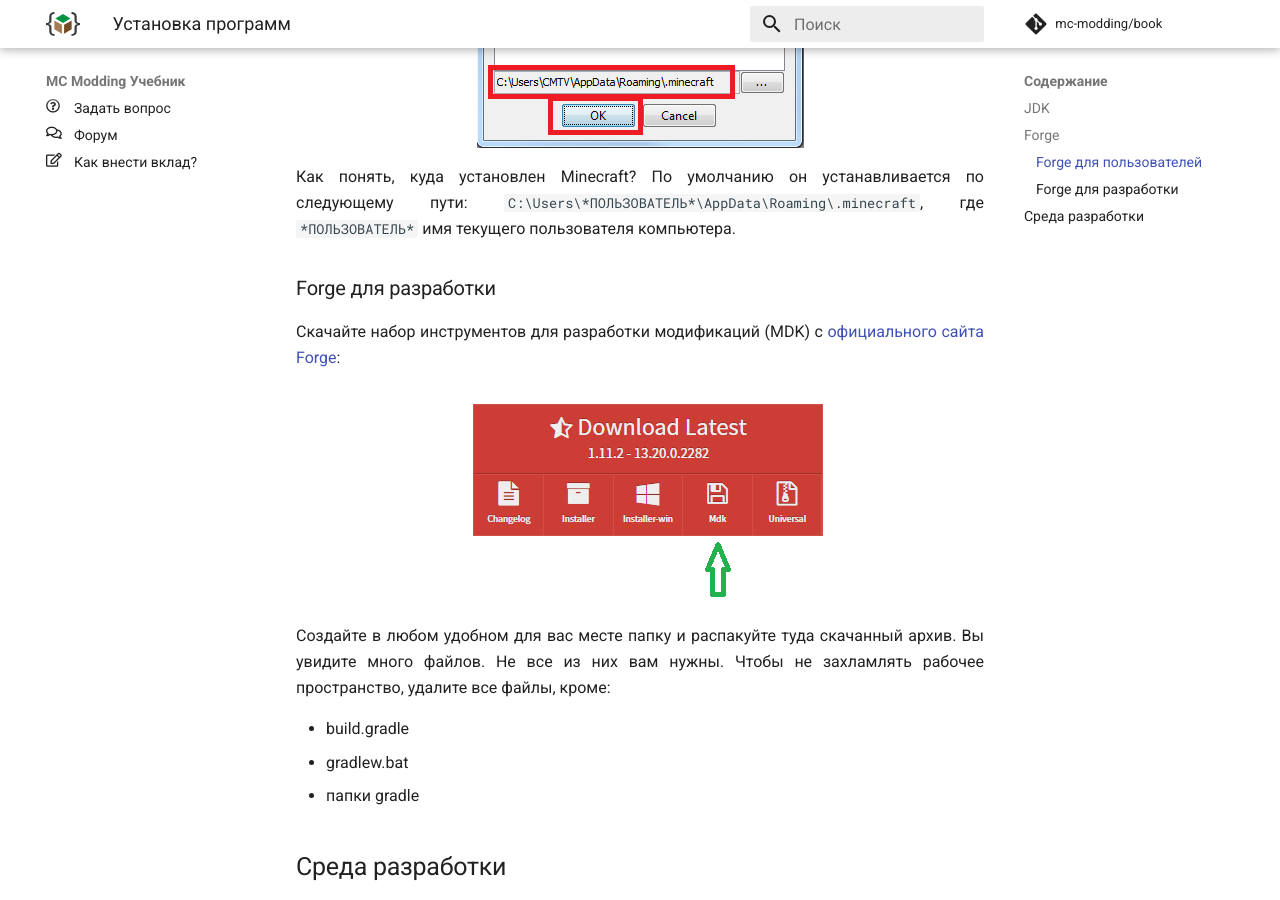
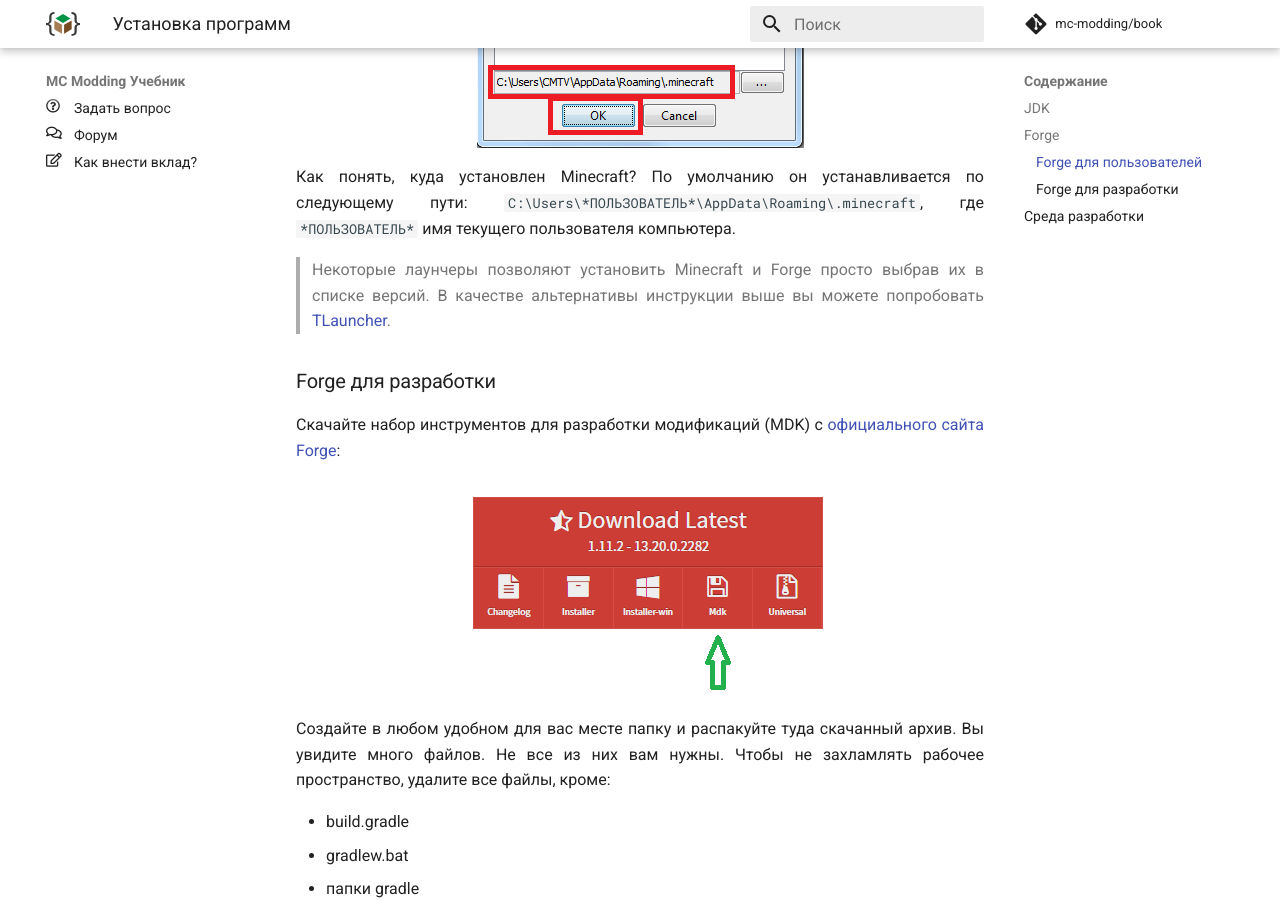
Before and after one commit to mc-modding/book, an MkDocs documentation site: the page built from docs/any-version/preparation/install/index.md, in a window 1280 px wide and 900 px high, scrolled down 1639 px. Built offline with MkDocs 1.6.1 and Material for MkDocs 9.7.7, drawn with Linux system fonts in a browser that asks for light colours; nearby versions of some CDN libraries; comment, search, counter and statistics services are not loaded.

Commit message:
feat(docs): Добавлена альтернативная инструкция установки форжа через tlauncher
Для совсем тупых. Хотя в некоторых случаях это может быть даже удобнее.

```diff
--- a/docs/any-version/preparation/install/index.md
+++ b/docs/any-version/preparation/install/index.md
@@ -35,6 +35,8 @@
 Как понять, куда установлен Minecraft? По умолчанию он устанавливается по следующему пути:
 `C:\Users\*ПОЛЬЗОВАТЕЛЬ*\AppData\Roaming\.minecraft`, где `*ПОЛЬЗОВАТЕЛЬ*` имя текущего пользователя компьютера.
 
+> Некоторые лаунчеры позволяют установить Minecraft и Forge просто выбрав их в списке версий. В качестве альтернативы инструкции выше вы можете попробовать [TLauncher](https://tlauncher.org/).
+
 ### Forge для разработки
 
 Скачайте набор инструментов для разработки модификаций (MDK) с [официального сайта Forge](https://files.minecraftforge.net/):
```
